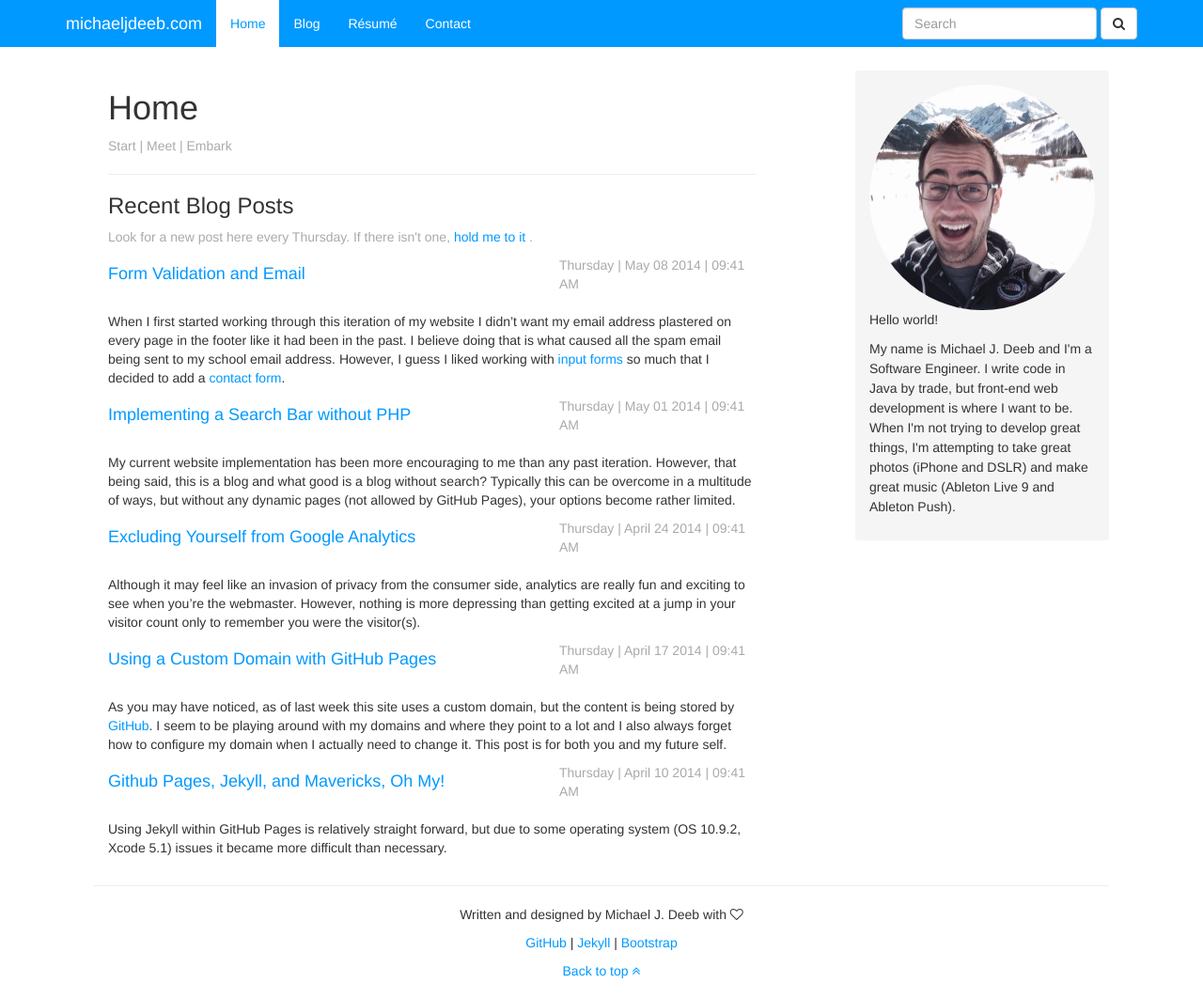
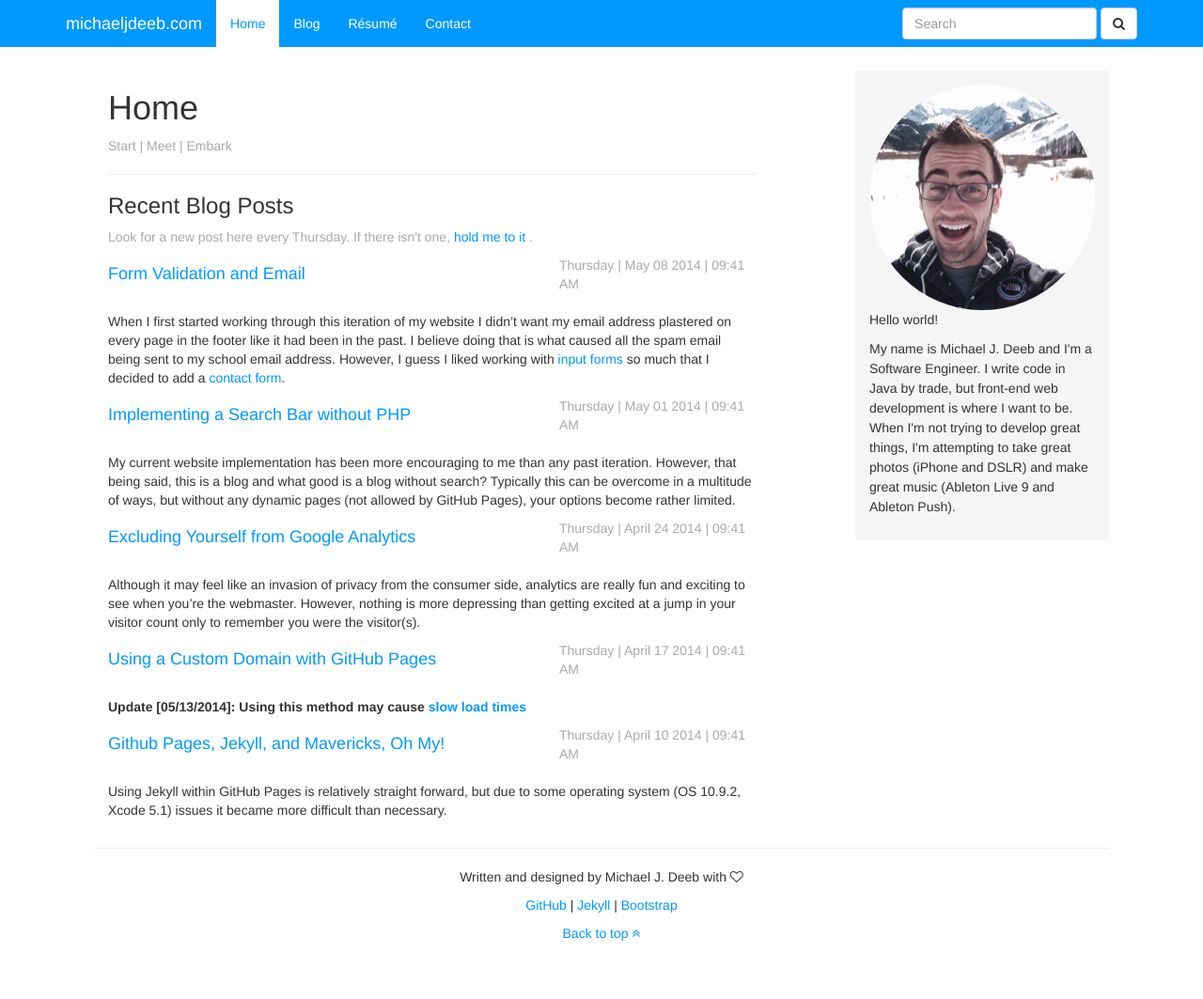
Before and after one commit to michaeljdeeb/old-bootstrap-website, a Jekyll site: the page built from index.html, in a window 1280 px wide and 1063 px high. Shown: the whole window at 94% size. Built offline with Jekyll 4.4.1, drawn with Linux system fonts in a browser that asks for light colours; nearby versions of some CDN libraries; Markdown is read by kramdown in place of the engine named in the settings; comment, search, counter and statistics services are not loaded.

Commit message:
Updating this post to reflect the slowness of root domains with GitHub Pages

```diff
--- a/_posts/2014-04-17-using-a-custom-domain-with-github-pages.markdown
+++ b/_posts/2014-04-17-using-a-custom-domain-with-github-pages.markdown
@@ -8,6 +8,8 @@ tags: [GitHub Pages, A, CNAME, DNS, Domain, Domain Name, Forwarding, Hover]
 description: "How to use a custom domain name with a GitHub Pages site."
 image: "using-a-custom-domain-with-github-pages.png"
 ---
+
+**Update [05/13/2014]: Using this method may cause [slow load times](http://instantclick.io/github-pages-and-apex-domains)**
 
 As you may have noticed, as of last week this site uses a custom domain, but the content is being stored by [GitHub](https://github.com). I seem to be playing around with my domains and where they point to a lot and I also always forget how to configure my domain when I actually need to change it. This post is for both you and my future self.
 
```
